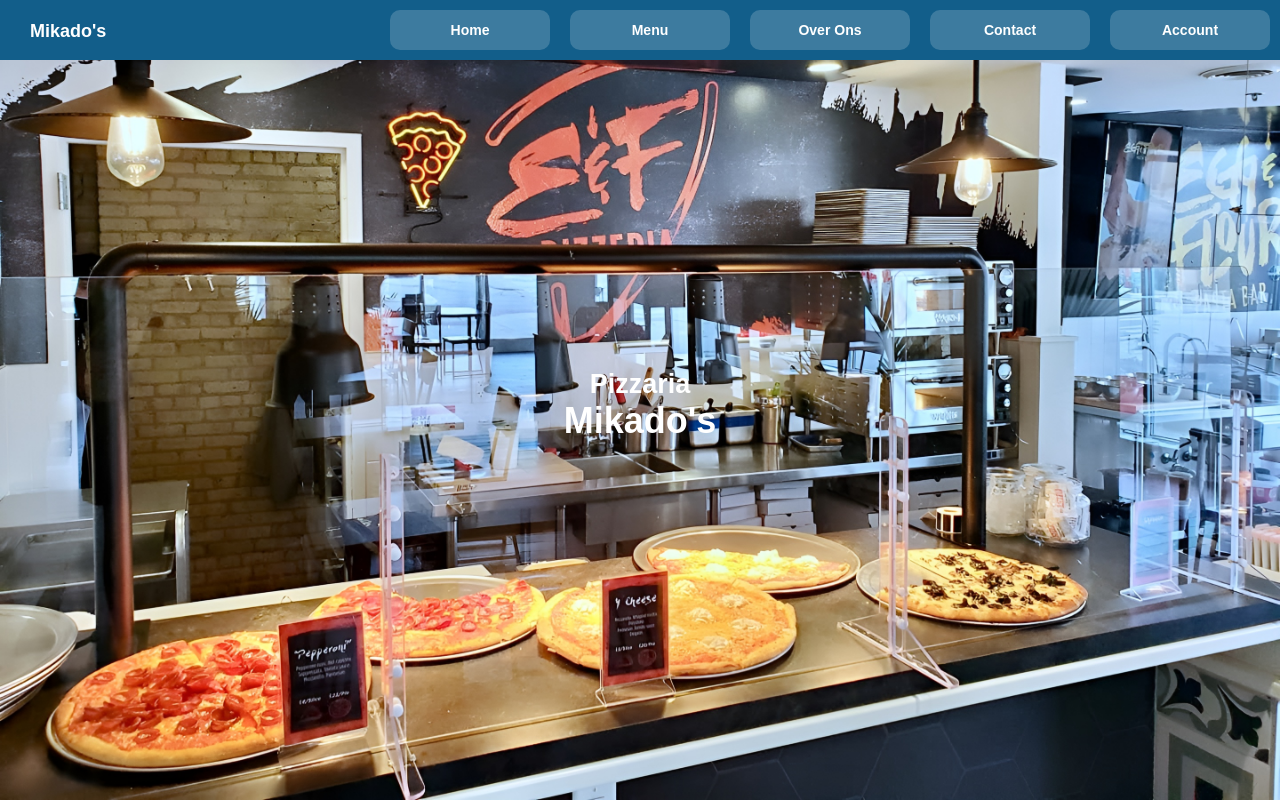
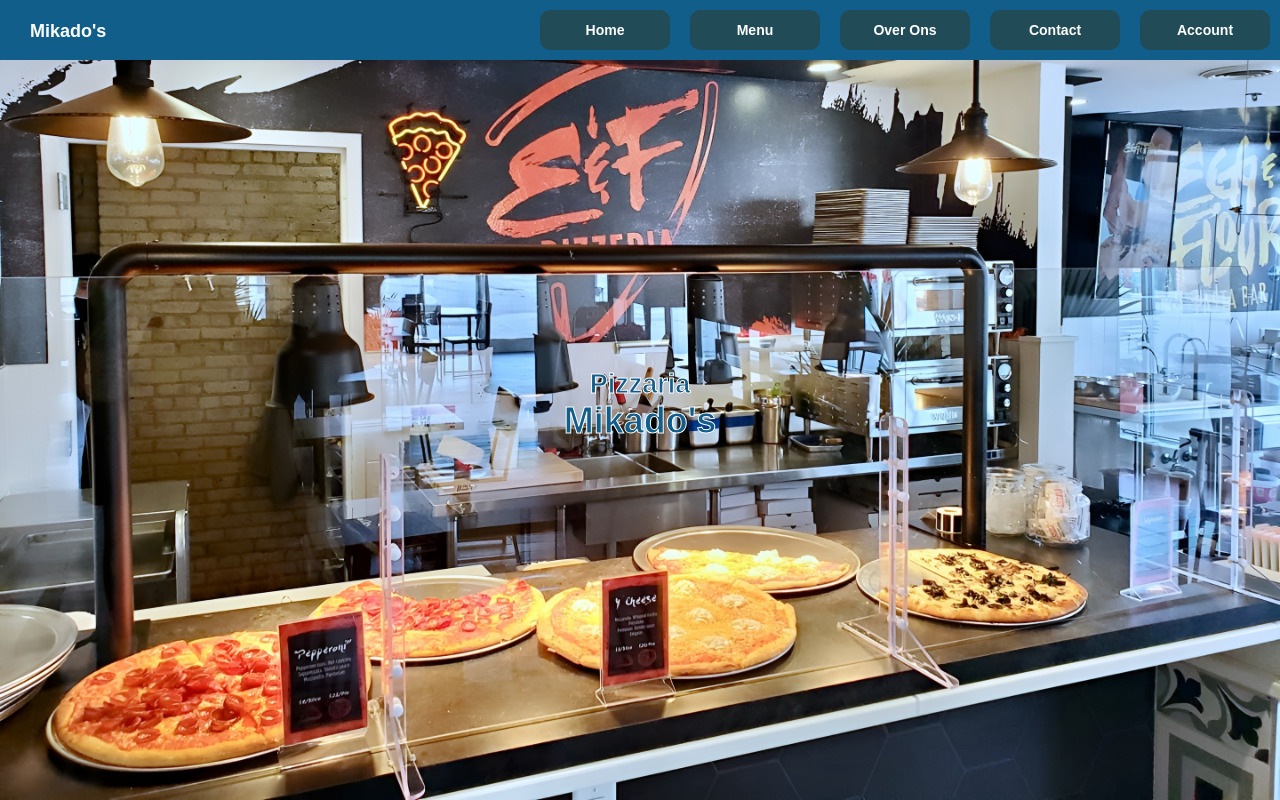
Before and after one commit to BlackSparowYT/W-J1-P3, a PHP site: page /index.html in a window 1280 px wide. Run offline with PHP 8.4, Linux system fonts and the light colour scheme; a stand-in replaces the project's code that opens the database connection; some web fonts are replaced.

Commit message:
Update styles.css

```diff
--- a/styles.css
+++ b/styles.css
@@ -116,10 +116,10 @@
 #navbar-desktop a {
     display: block;
     height: 100%;
-    width: 180px;
+    width: 150px;
     transition: all 0.2s ease-in-out;
     text-decoration: none;
-    color: #FFF;
+    color: var(--white);
 }
 
 #navbar-desktop .navbar-desktop-items a:hover {
@@ -129,14 +129,14 @@
 #navbar-desktop .navbar-desktop-items h3 {
     padding: calc(30px - 26.4px/2 - 5px);
     margin: 10px;
-    background-color: #ffffff2f;
+    background-color: var(--blue-dark);
     border-radius: 10px;
     transition: all 0.3s ease-in-out;
     text-align: center;
 }
 
 #navbar-desktop .navbar-desktop-items a:hover h3 {
-    background-color: #ffffff64;
+    background-color: var(--blue-light);
     padding: calc(30px - 26.4px/2 - 5px);
     margin: 10px;
     transition: all 0.3s ease-in-out;
@@ -520,39 +520,14 @@
     justify-content: center;
 }
 
-/*.home-page .hero .block-3 {
-    width: 100%;
-    height: 47vh;
-    display: flex;
-    align-items: flex-start;
-    justify-content: center;
+.home-page .hero h1,
+.home-page .hero h2 {
+    color: var(--blue);
+    -webkit-text-stroke: 1px var(--white);
 }
 
-.home-page .hero .block-3 .t-bttn {
-    margin: 40px 0;
-    padding: 0 10px;
-    transition: all 0.3s;
-}
-
-.home-page .hero .block-3 .t-bttn:hover a {
-    color: var(--white-trans2);
-    transition: all 0.3s;
-}
-
-.home-page .hero .block-3 .bttn-l { border-right: var(--white) solid 1px; }
-.home-page .hero .block-3 .bttn-r { border-left: var(--white) solid 1px; }
-
-*/
 
 
-.home-page .hero h1 {
-    margin: 0px;
-    padding: 0px;
-    color: #FFF;
-    transition: all .2s ease-in;
-    z-index: 50;
-    pointer-events: none;
-}
 
 
 
```
